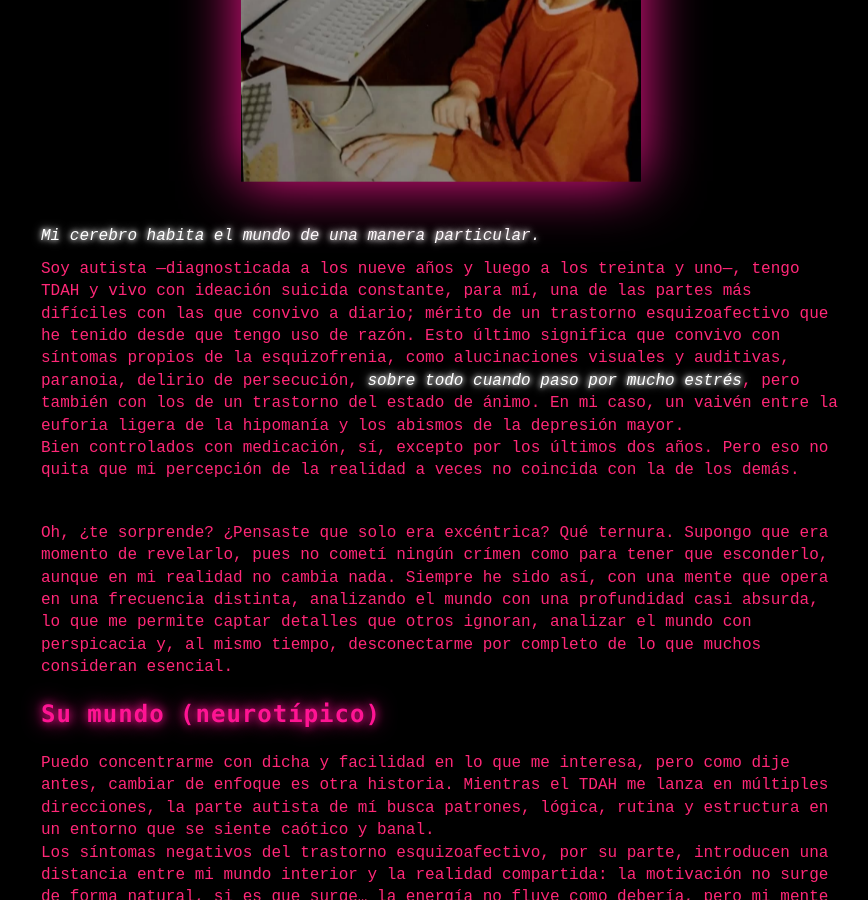
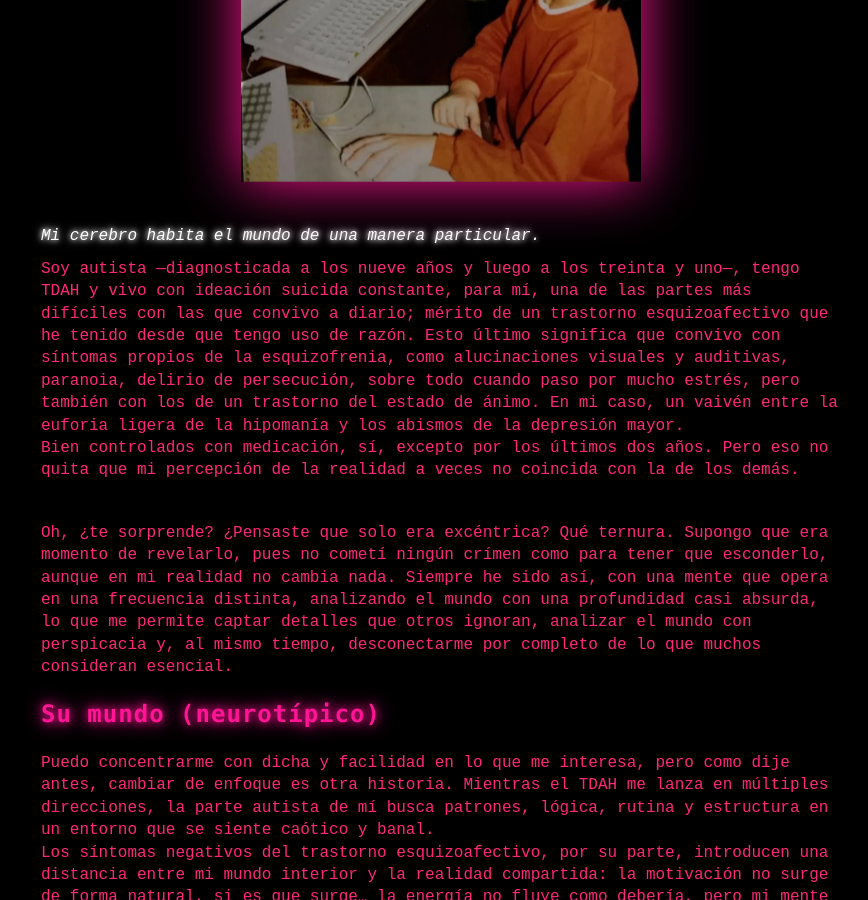
Before and after one commit to medusahra/medusahra.github.io, a Jekyll site: the page built from _posts/2025-11-13-neurodivergente.md, in a window 1280 px wide and 900 px high, scrolled down 3391 px. Shown: the whole window, without its empty margins (199-1067 px from the left). Built offline with Jekyll 4.4.1, drawn with Linux system fonts in a browser that asks for light colours.

```diff
--- a/_posts/2025-11-13-neurodivergente.md
+++ b/_posts/2025-11-13-neurodivergente.md
@@ -67,7 +67,7 @@ Mi cerebro es extremadamente bueno para mantenerse enfocado en una sola cosa, es
 *Mi cerebro habita el mundo de una manera particular.*
 <div style="margin: 10px 0;"></div>
 Soy autista —diagnosticada a los nueve años y luego a los treinta y uno—, tengo TDAH y vivo con ideación suicida constante, para mí, una de las partes más difíciles con las que convivo a diario; mérito de un trastorno esquizoafectivo que he tenido desde que tengo uso de razón. Esto último significa que convivo con síntomas propios de la esquizofrenia, como alucinaciones visuales y auditivas,
-paranoia, delirio de persecución, *sobre todo cuando paso por mucho estrés*, pero también con los de un trastorno del estado de ánimo.
+paranoia, delirio de persecución, sobre todo cuando paso por mucho estrés, pero también con los de un trastorno del estado de ánimo.
 En mi caso, un vaivén entre la euforia ligera de la hipomanía y los abismos de la depresión mayor.
 
 Bien controlados con medicación, sí, excepto por los últimos dos años. Pero eso no quita que mi percepción de la realidad a veces no coincida con la de los demás.
```
